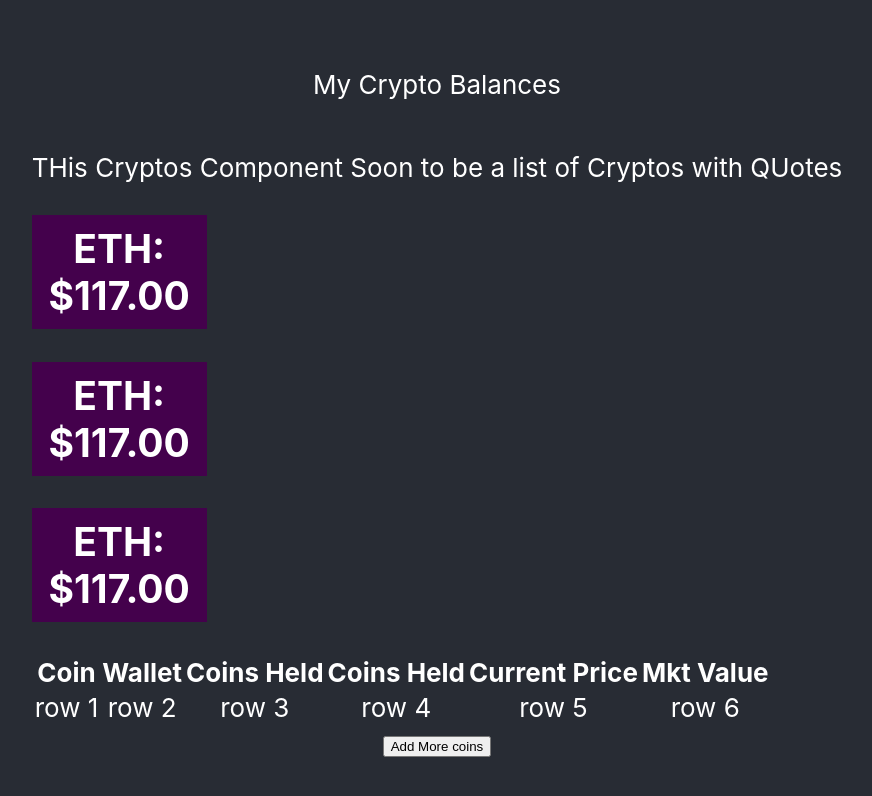
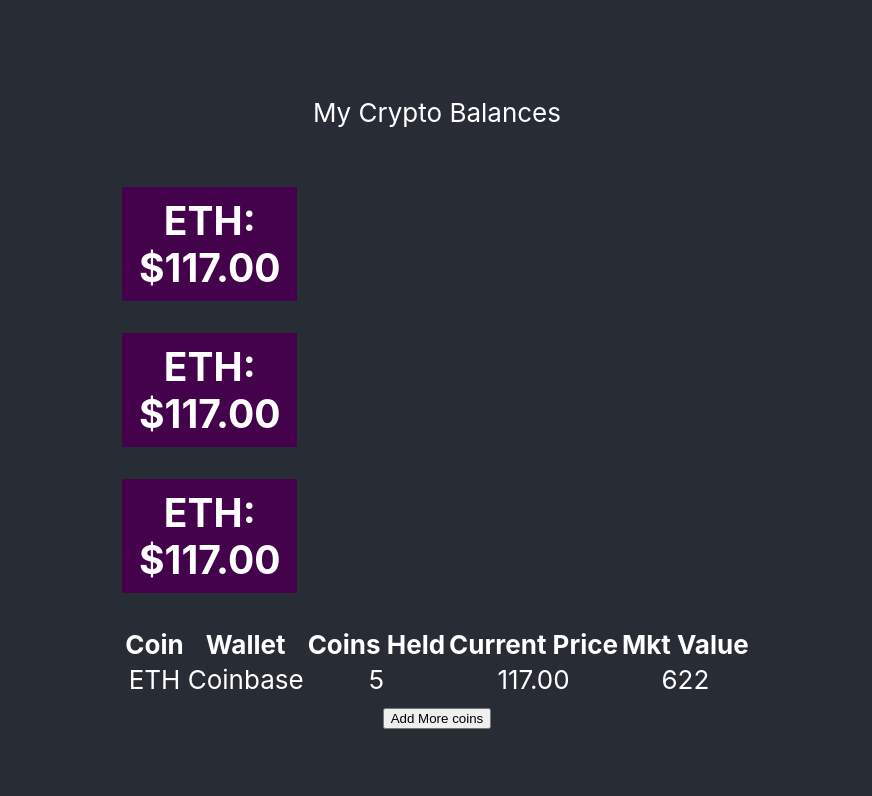
Before and after one commit to jgrantbrown/CryptoBalance, a React (Create React App) app: page / in a window 1280 px wide. Shown: the top 796 px of the page, without its empty margins (203-1075 px from the left). Built offline with nearby package versions, Linux system fonts and the light colour scheme.

Commit message:
added reactstrap table for portfoilio holding section need to figure out widths

```diff
--- a/package.json
+++ b/package.json
@@ -5,6 +5,7 @@
   "dependencies": {
     "react": "^16.6.3",
     "react-dom": "^16.6.3",
+    "react-flexbox-grid": "^2.1.2",
     "react-redux": "^5.1.1",
     "react-scripts": "2.1.1",
     "reactstrap": "^6.5.0",
--- a/src/components/Cryptos/CryptoPrices.js
+++ b/src/components/Cryptos/CryptoPrices.js
@@ -6,17 +6,17 @@ class CryptoPrices extends Component {
     return(
       <Container>
         <Row>
-          <Col style={{ backgroundColor: "#44014C", width: "175px", minHeight: "100px"}}>
+          <Col xs style={{ backgroundColor: "#44014C", width: "175px", minHeight: "100px"}}>
                 <h2 style={{ padding: "10px 10px", textAlign: "center", color: "white"}}>
                   ETH:
                   $117.00
                  </h2></Col>
-        <Col style={{ backgroundColor: "#44014C", width: "175px", minHeight: "100px"}}>
+        <Col  xs style={{ backgroundColor: "#44014C", width: "175px", minHeight: "100px"}}>
               <h2 style={{ padding: "10px 10px", textAlign: "center", color: "white"}}>
                 ETH:
                 $117.00
                </h2></Col>
-        <Col style={{ backgroundColor: "#44014C", width: "175px", minHeight: "100px"}}>
+        <Col  style={{ backgroundColor: "#44014C", width: "175px", minHeight: "100px"}}>
                  <h2 style={{ padding: "10px 10px", textAlign: "center", color: "white"}}>
                    ETH:
                    $117.00
--- a/src/components/Cryptos/Cryptos.js
+++ b/src/components/Cryptos/Cryptos.js
@@ -1,6 +1,7 @@
 import React, { Component } from 'react';
 import InputHolding from './InputHolding'
 import CryptoPrices from './CryptoPrices'
+import { Table } from 'reactstrap';
 
 class Cryptos extends Component {
 
@@ -26,26 +27,27 @@ class Cryptos extends Component {
   render() {
     return (
       <div>
-        <p>THis Cryptos Component Soon to be a list of Cryptos with QUotes</p>
             <CryptoPrices />
-          <table>
+          <Table>
+          <thead>
             <tr>
               <th> Coin </th>
               <th> Wallet </th>
               <th> Coins Held</th>
-              <th> Coins Held</th>
               <th> Current Price </th>
               <th> Mkt Value</th>
             </tr>
+          </thead>
+          <tbody>
             <tr>
-              <td>row 1 </td>
-              <td>row 2</td>
-              <td>row 3</td>
-              <td>row 4</td>
-              <td>row 5</td>
-              <td>row 6</td>
+              <td>ETH </td>
+              <td>Coinbase</td>
+              <td>5</td>
+              <td>117.00</td>
+              <td>622</td>
             </tr>
-          </table>
+          </tbody>
+          </Table>
         <button onClick={(e)=>this.handleAddCoin(e)}>Add More coins</button>
         <InputHolding visible={this.state.openForm} />
       </div>
```
Also changed, not shown: 1 other file (tests, documents, lock files or other folders).
